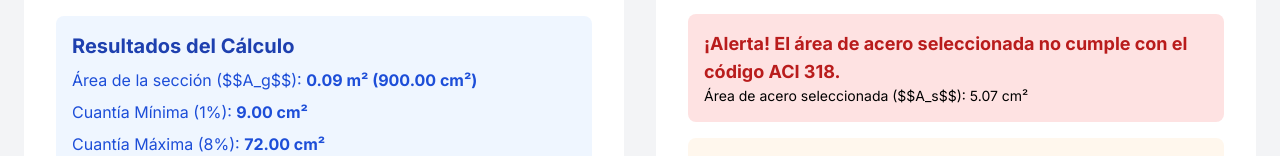
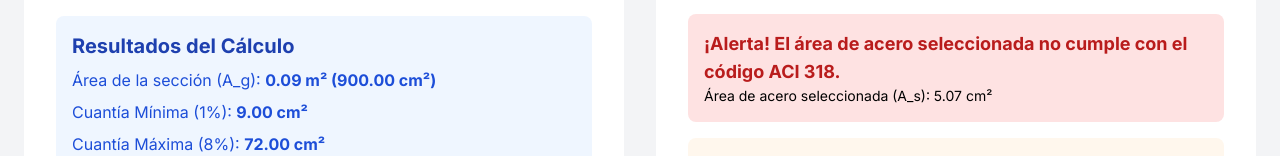
Before and after one commit to tebenexer/Calculadora-Acero-Columna-Simple, a plain HTML site: page index.html in a window 1280 px wide. Shown: the part 706-862 px from the top of the page. Drawn offline with nearby package versions, Linux system fonts and the light colour scheme.

Commit message:
Update index.html

```diff
--- a/index.html
+++ b/index.html
@@ -180,7 +180,7 @@
                 <div class="bg-blue-50 p-4 rounded-lg flex flex-col gap-2">
                     <h2 class="text-xl font-bold text-blue-800">Resultados del Cálculo</h2>
                     <p class="text-blue-700 font-medium">
-                        Área de la sección ($$A_g$$): <span id="area-ag" class="font-bold"></span>
+                        Área de la sección (A_g): <span id="area-ag" class="font-bold"></span>
                     </p>
                     <p class="text-blue-700 font-medium">
                         Cuantía Mínima (1%): <span id="as-min" class="font-bold"></span>
@@ -429,7 +429,7 @@
             document.getElementById('as-max').textContent = `${As_max.toFixed(2)} cm²`;
 
             // Mensaje de validación de la cuantía
-            selectedRebarAreaInfo.textContent = `Área de acero seleccionada ($$A_s$$): ${As_total.toFixed(2)} cm²`;
+            selectedRebarAreaInfo.textContent = `Área de acero seleccionada (A_s): ${As_total.toFixed(2)} cm²`;
 
             // Limpiar clases de color previas
             rebarMessageContainer.classList.remove('bg-green-50', 'bg-red-100');
```
